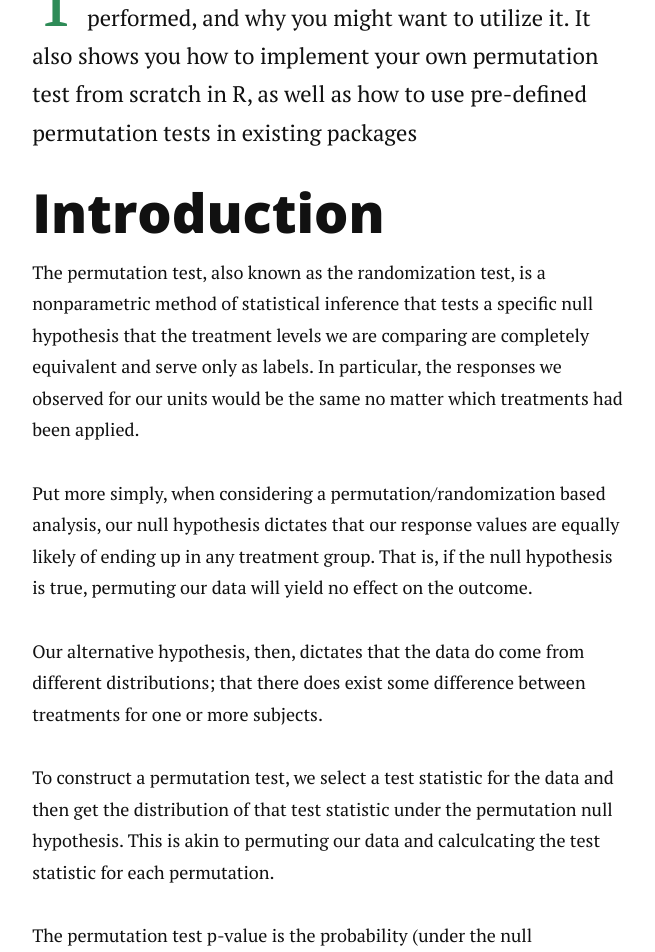
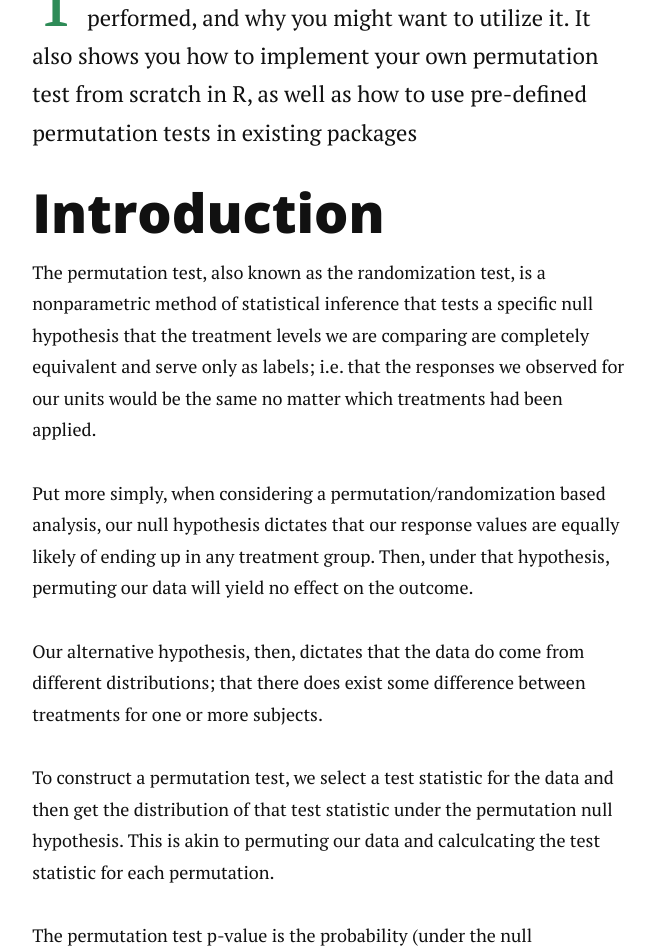
Before and after one commit to jwilber/old_website, a Jekyll site: the page built from _posts/2014-12-15-permutation-test.markdown, in a window 1280 px wide and 1400 px high, scrolled down 591 px. Shown: the top 952 px of the window, without its empty margins (310-965 px from the left). Built offline with Jekyll 4.4.1, drawn with Linux system fonts in a browser that asks for light colours; nearby versions of some CDN libraries; some of the changed text lies outside the part shown.

Commit message:
Update 2014-12-15-permutation-test.markdown

```diff
--- a/_posts/2014-12-15-permutation-test.markdown
+++ b/_posts/2014-12-15-permutation-test.markdown
@@ -10,9 +10,9 @@
 
 # Introduction
 
-The permutation test, also known as the randomization test, is a nonparametric method of statistical inference that tests a specific null hypothesis that the treatment levels we are comparing are completely equivalent and serve only as labels. In particular, the responses we observed for our units would be the same no matter which treatments had been applied.
+The permutation test, also known as the randomization test, is a nonparametric method of statistical inference that tests a specific null hypothesis that the treatment levels we are comparing are completely equivalent and serve only as labels; i.e. that the responses we observed for our units would be the same no matter which treatments had been applied.
 
-Put more simply, when considering a permutation/randomization based analysis, our null hypothesis dictates that our response values are equally likely of ending up in any treatment group. That is, if the null hypothesis is true, permuting our data will yield no effect on the outcome.
+Put more simply, when considering a permutation/randomization based analysis, our null hypothesis dictates that our response values are equally likely of ending up in any treatment group. Then, under that hypothesis, permuting our data will yield no effect on the outcome.
 
 Our alternative hypothesis, then, dictates that the data do come from different distributions; that there does exist some difference between treatments for one or more subjects.
 
@@ -22,6 +22,10 @@
 The permutation test p-value is the probability (under the null
 randomization distribution) of getting a test statistic as extreme or
 more extreme than the one we observed.
+
+An expression for a two-tailed permutation test is shown below.
+
+<img src="/images/perm.png" />
 
 
 Unlike the more traditional statistical tests (e.g. t-tests or F-tests), the permutation test relies only on the performed randomization and, as such, we can ignore many annoying assumptions often required for linear models (such as normality, heteroscedastic residuals, etc.). That said, our data does need to meet the assumption of exchangeability (i.e. can we permute the data without affecting the distribution?) You can visit the following link for more information on exchangeability: https://en.wikipedia.org/wiki/Exchangeable_random_variables
```
